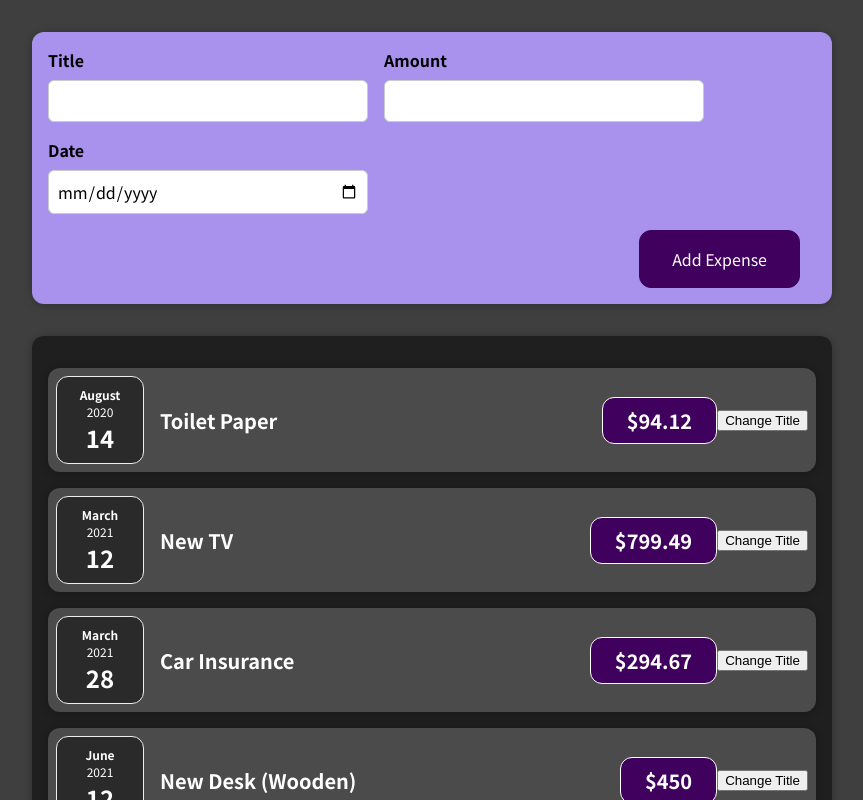
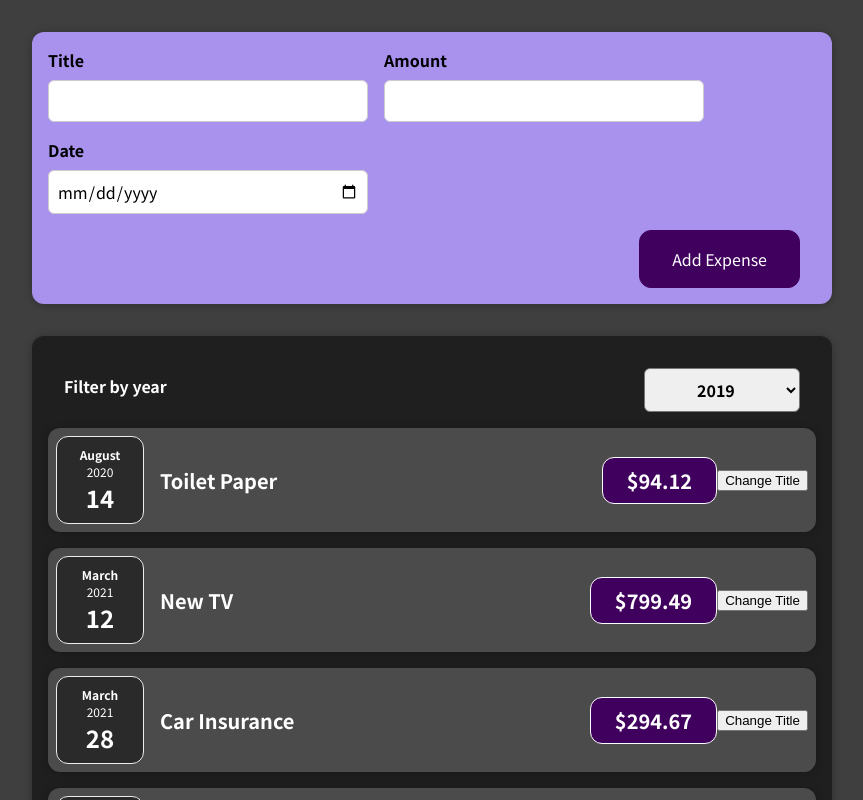
Before and after one commit to Cruelkid/firstReactApp, a React (Create React App) app: page / in a window 1280 px wide. Shown: the top 800 px of the page, without its empty margins (208-1071 px from the left). Built offline with nearby package versions, Linux system fonts and the light colour scheme.

Commit message:
added expenses filter

```diff
--- /dev/null
+++ b/src/components/Expenses/ExpensesFilter.css
@@ -0,0 +1,24 @@
+.expenses-filter {
+    color: white;
+    padding: 0 1rem;
+  }
+
+  .expenses-filter__control {
+    display: flex;
+    width: 100%;
+    align-items: center;
+    justify-content: space-between;
+    margin: 1rem 0;
+  }
+
+  .expenses-filter label {
+    font-weight: bold;
+    margin-bottom: 0.5rem;
+  }
+
+  .expenses-filter select {
+    font: inherit;
+    padding: 0.5rem 3rem;
+    font-weight: bold;
+    border-radius: 6px;
+  }
--- /dev/null
+++ b/src/components/Expenses/ExpensesFilter.js
@@ -0,0 +1,26 @@
+import React from 'react';
+
+import './ExpensesFilter.css';
+
+const ExpensesFilter = (props) => {
+    const dropdownChangeHandler = (event) => {
+        let chosenYear = event.target.value;
+        props.onYearChange(chosenYear);
+    };
+console.log(props.initialYear);
+    return (
+        <div className='expenses-filter'>
+            <div className='expenses-filter__control'>
+            <label>Filter by year</label>
+            <select onChange={dropdownChangeHandler} defaultValue={props.initialYear}>
+                <option value='2022'>2022</option>
+                <option value='2021'>2021</option>
+                <option value='2020'>2020</option>
+                <option value='2019'>2019</option>
+            </select>
+            </div>
+        </div>
+    );
+};
+
+export default ExpensesFilter;
--- a/src/components/Expenses/ExpensesList.js
+++ b/src/components/Expenses/ExpensesList.js
@@ -1,10 +1,20 @@
+import { useState } from "react";
 import Card from "../UI/Card";
 import ExpenseItem from "./ExpenseItem";
+import ExpensesFilter from "./ExpensesFilter";
 import "./ExpensesList.css";
 
 const ExpensesList = (props) => {
+    const [chosenYear, setChosenYear] = useState('2019');
+
+    const changeYearHandler = (enteredYear) => {
+        setChosenYear(enteredYear);
+    };
+
     return (
+        <div>
             <Card className="expenses">
+            <ExpensesFilter onYearChange={changeYearHandler} initialYear={chosenYear} />
                 {props.expenses.map((el) => (
                     <ExpenseItem
                         key={el.id}
@@ -14,6 +24,7 @@
                     />
                 ))}
             </Card>
+        </div>
     );
 }
 
```
Also changed, not shown: 1 other file (tests, documents, lock files or other folders). Lines whose indentation alone changed are shown as unchanged.
